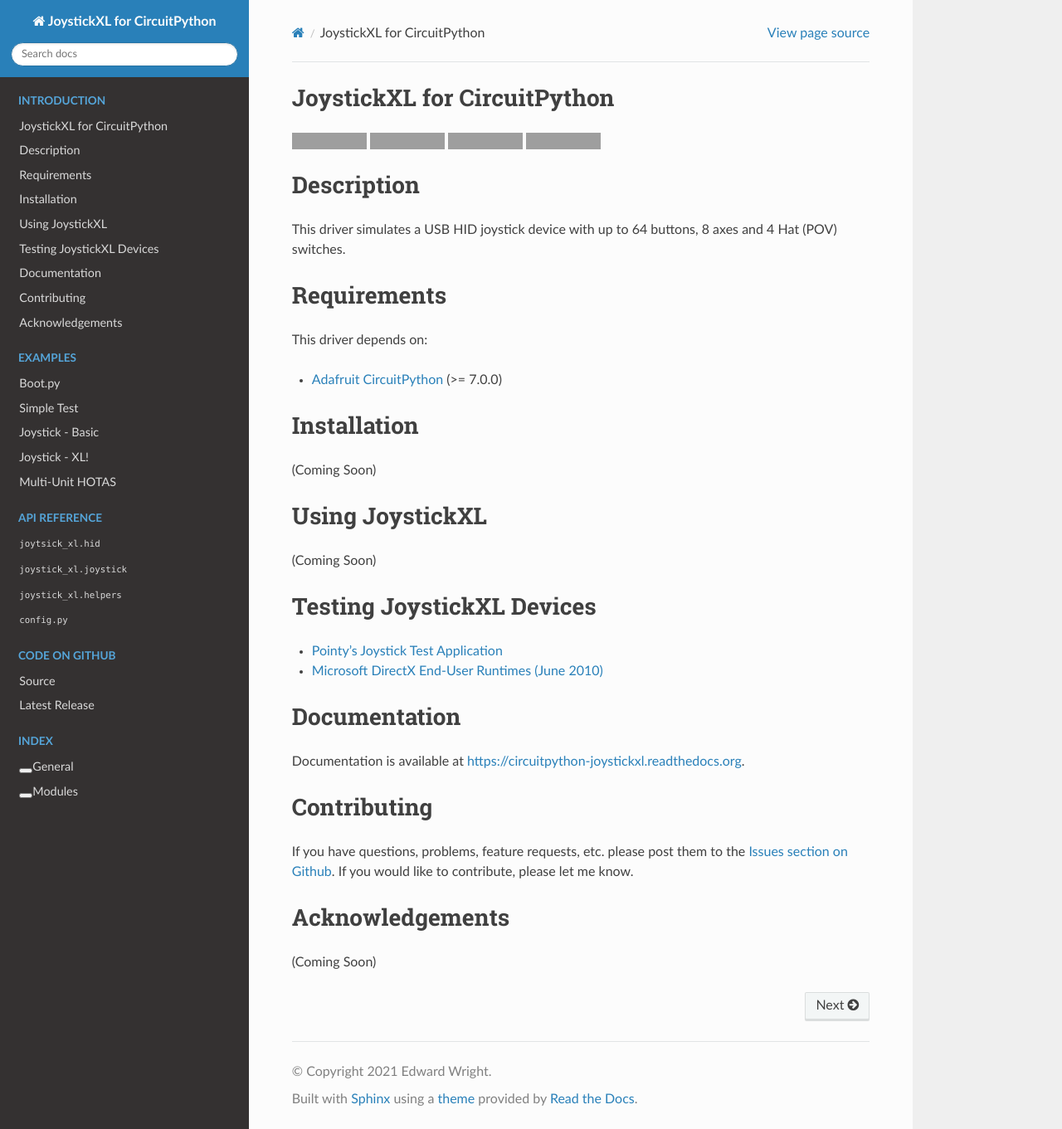
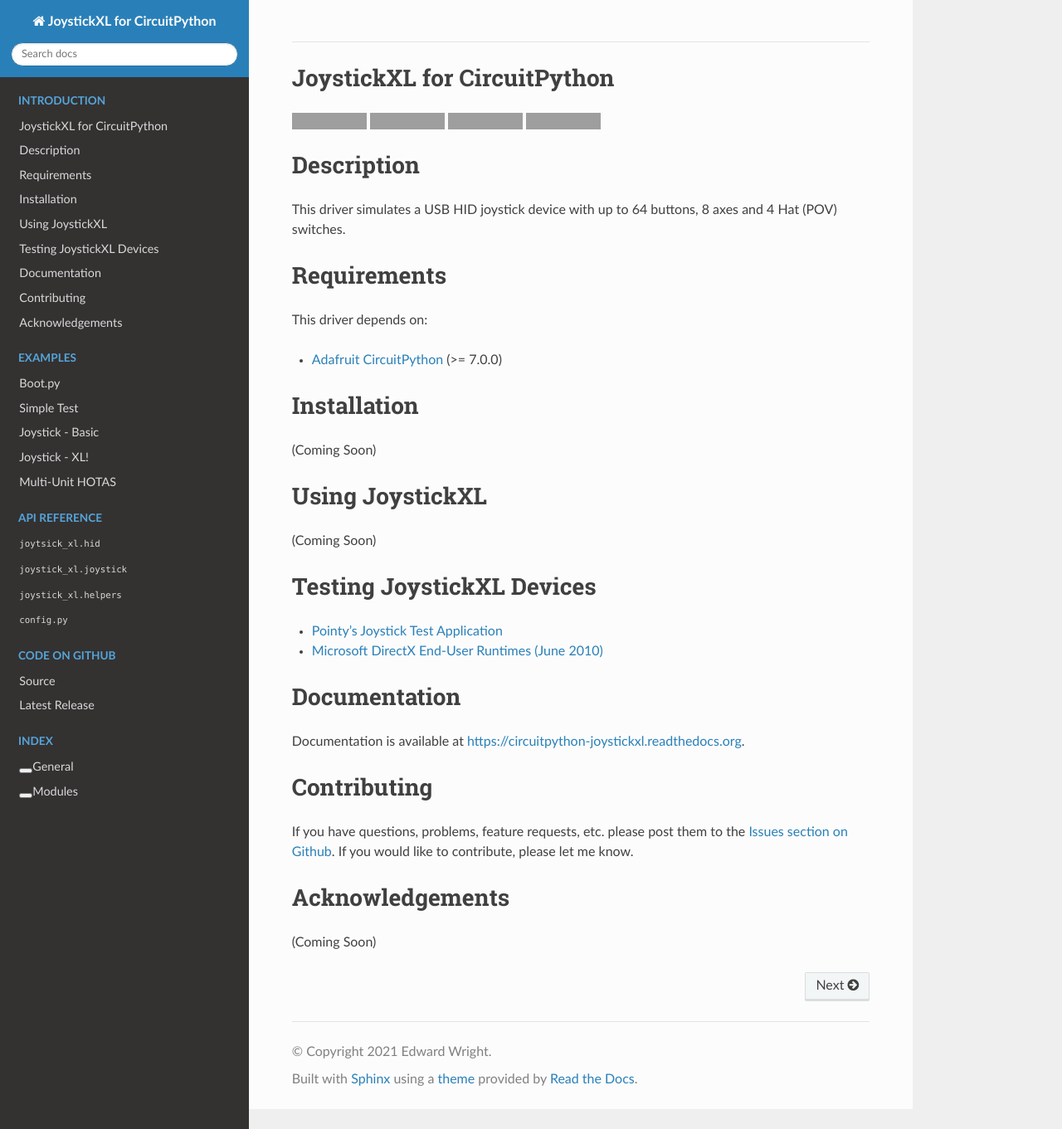
Before and after one commit to fasteddy516/CircuitPython_JoystickXL, a Sphinx documentation site: the page built from docs/index.rst, in a window 1280 px wide and 1361 px high. Shown: the whole window at 83% size. Built offline with Sphinx 7.4.7 and the Read the Docs theme 2.0.0, drawn with Linux system fonts in a browser that asks for light colours; some of the changed lines change nothing that is shown; grey boxes are pictures that could not be loaded.

Commit message:
Removed breadcrumb header from docs

```diff
--- /dev/null
+++ b/docs/_static/css/no_breadcrumbs.css
@@ -0,0 +1,4 @@
+/* Hide "Breadcrumbs" header */
+div[aria-label="breadcrumbs navigation"] {
+    display: none;
+}
--- /dev/null
+++ b/docs/_templates/breadcrumbs.html
@@ -0,0 +1,6 @@
+{%- extends "sphinx_rtd_theme/breadcrumbs.html" %}
+
+  {% block breadcrumbs %}
+  {% endblock %}
+  {% block breadcrumbs_aside %}
+  {% endblock %}
--- a/docs/conf.py
+++ b/docs/conf.py
@@ -79,3 +79,5 @@
 html_static_path = ["_static"]
 
 html_favicon = "_static/favicon.ico"
+
+html_css_files = ["css/no_breadcrumbs.css"]
```
